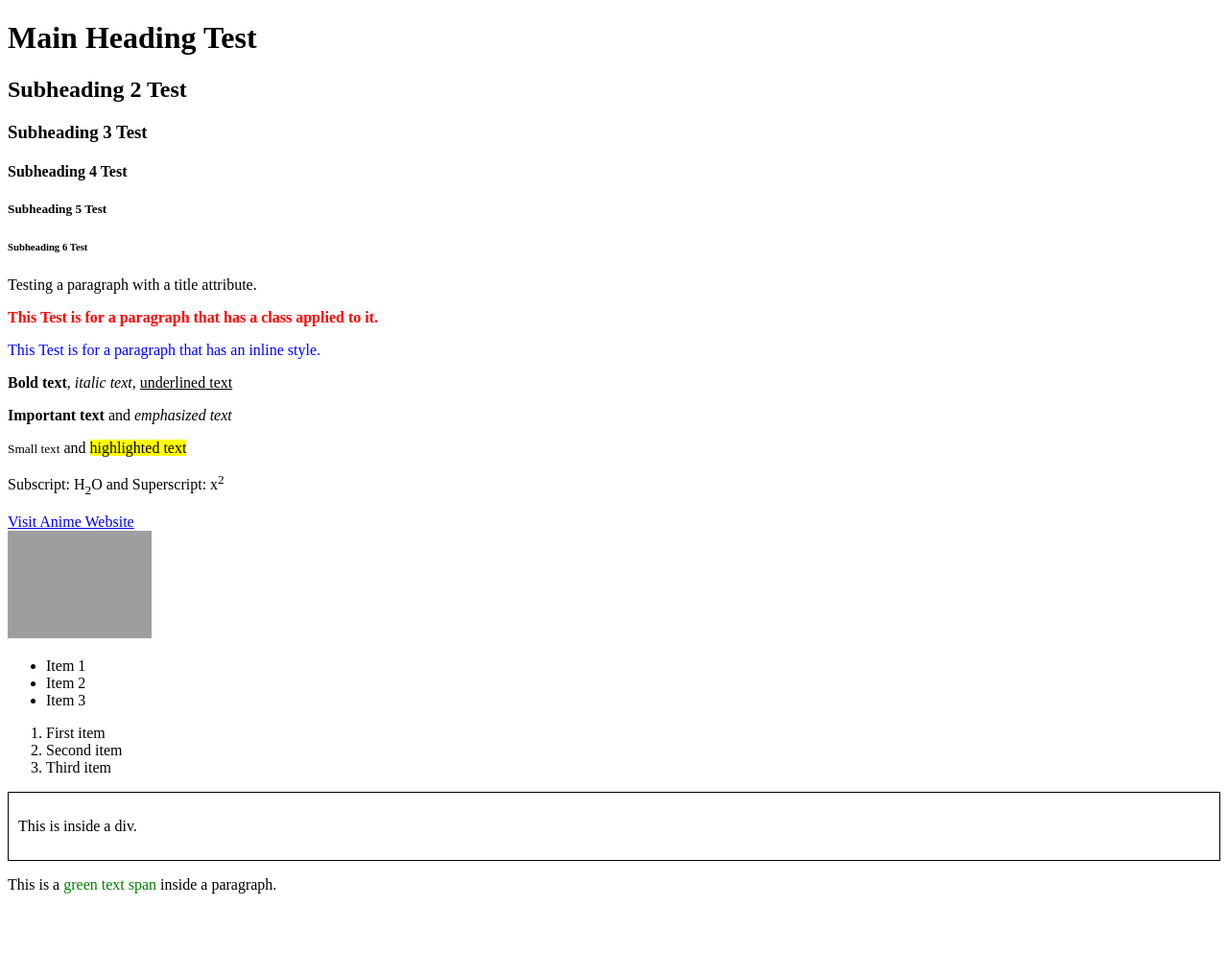
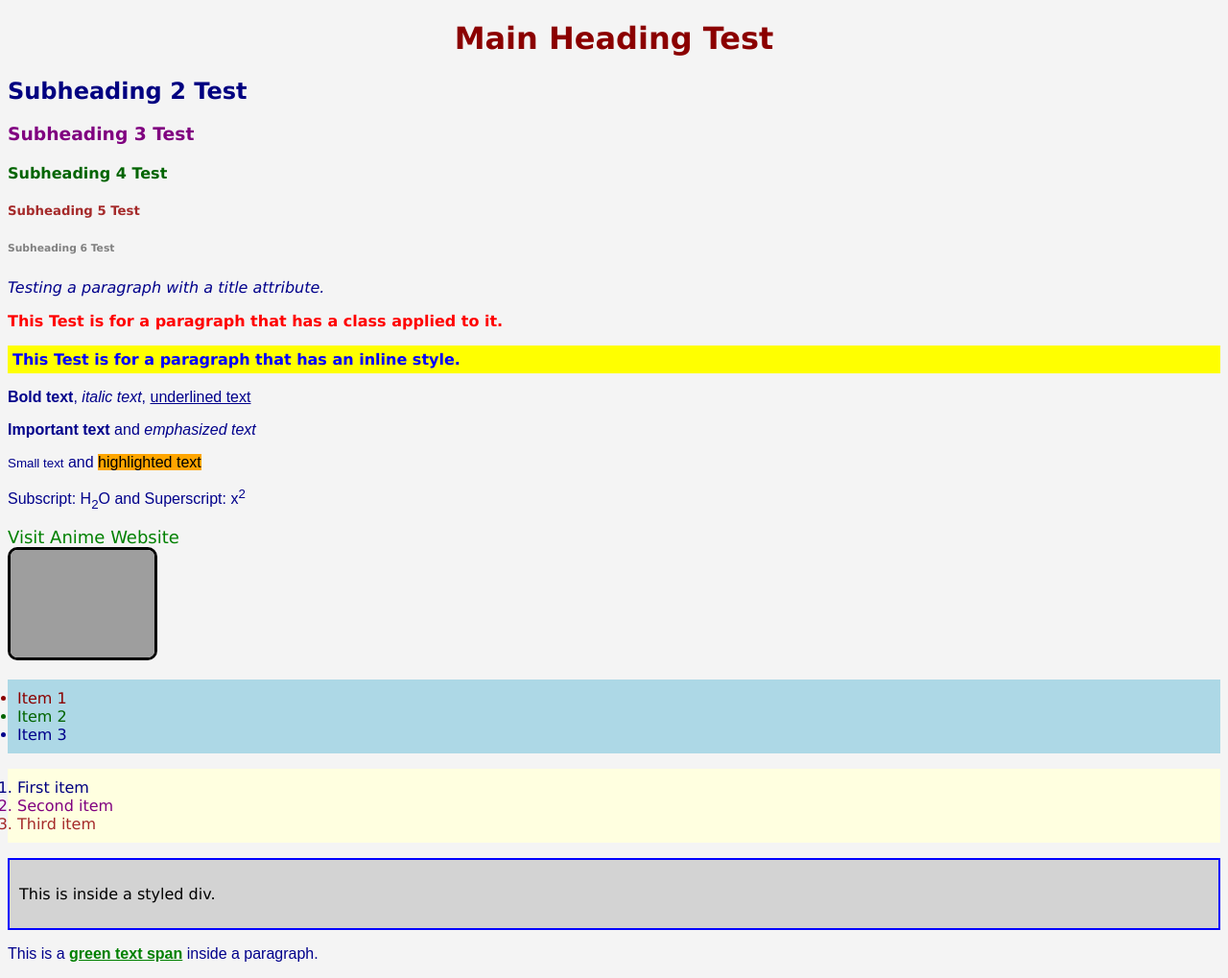
Before and after one commit to SimzFaluyi/MyFirstWebApp, a plain HTML site: page index.html in a window 1280 px wide. Shown: the whole page at 96% size. Before the commit the page ends 947 px from the top, so only its background shows below. Drawn offline with Linux system fonts and the light colour scheme; grey boxes are pictures that could not be loaded.

Commit message:
Add files via upload

```diff
--- a/index.html
+++ b/index.html
@@ -1,71 +1,63 @@
 <!DOCTYPE html>
 <html>
 <head>
-    <title>Hello World </title>
+    <title>Hello World</title>
+    <meta charset="UTF-8">
+    <meta name="description" content="A demo of HTML elements, attributes, headings, and paragraphs">
+    <meta name="viewport" content="width=device-width, initial-scale=1.0">
     <style>
         .highlight { color: red; font-weight: bold; }
+        .styled-box { border: 2px solid blue; padding: 10px; background-color: lightgray; }
+        .formatted-text { font-family: Arial, sans-serif; font-size: 16px; color: darkblue; }
+        body { background-color: #f4f4f4; font-family: Verdana, sans-serif; }
+        a { color: green; font-size: 18px; text-decoration: none; }
+        img { border: 3px solid black; border-radius: 10px; }
     </style>
 </head>
 <body>
 
-    <!-- Heading -->
-    <h1>Main Heading Test</h1>
+    <!--Headings-->
+    <h1 style="color: darkred; text-align: center;">Main Heading Test</h1>
+    <h2 style="color: navy;">Subheading 2 Test</h2>
+    <h3 style="color: purple;">Subheading 3 Test</h3>
+    <h4 style="color: darkgreen;">Subheading 4 Test</h4>
+    <h5 style="color: brown;">Subheading 5 Test</h5>
+    <h6 style="color: gray;">Subheading 6 Test</h6>
 
-    <h2>Subheading 2 Test</h2>
+    <!--Paragraphs-->
+    <p title="This is a tooltip" style="color: darkblue; font-style: italic;">Testing a paragraph with a title attribute.</p>
+    <p class="highlight">This Test is for a paragraph that has a class applied to it.</p>
+    <p style="color:blue; font-weight: bold; background-color: yellow; padding: 5px;">This Test is for a paragraph that has an inline style.</p>
 
-    <h3>Subheading 3 Test</h3>
+    <!--Formatting-->
+    <p class="formatted-text"><b>Bold text</b>, <i>italic text</i>, <u>underlined text</u></p>
+    <p class="formatted-text"><strong>Important text</strong> and <em>emphasized text</em></p>
+    <p class="formatted-text"><small>Small text</small> and <mark style="background-color: orange;">highlighted text</mark></p>
+    <p class="formatted-text">Subscript: H<sub>2</sub>O and Superscript: x<sup>2</sup></p>
 
-    <h4>Subheading 4 Test</h4>
-
-    <h5>Subheading 5 Test</h5>
-
-    <h6>Subheading 6 Test</h6>
-
-    <!-- Paragraph & attribute -->
-    <p title="This is a tooltip">Testing a paragraph with a title attribute.</p>
-
-    <p class="highlight">This Test is for a paragraph that has a class applied to it.</p>
-
-    <p style="color:blue;">This Test is for a paragraph that has an inline style.</p>
-
-    <!-- Text Formatting Element -->
-    <p><b>Bold text</b>, <i>italic text</i>, <u>underlined text</u></p>
-
-    <p><strong>Important text</strong> and <em>emphasized text</em></p>
-
-    <p><small>Small text</small> and <mark>highlighted text</mark></p>
-
-    <p>Subscript: H<sub>2</sub>O and Superscript: x<sup>2</sup></p>
-
-    <!-- Link & Image -->
+    <!--Links and Images-->
     <a href="https://www.sportskeeda.com/anime/10-anime-broke-internet-2023" target="_blank" title="Top 10 Anime in 2025 (Actually 2023 lol)">Visit Anime Website</a>
     <br>
     <img src="https://staticg.sportskeeda.com/editor/2023/08/3626c-16921875120044-1920.jpg" alt="Anime Img" width="150">
 
-    <!-- List -->
-    <ul>
-        <li>Item 1</li>
-
-        <li>Item 2</li>
-
-        <li>Item 3</li>
+    <!--Lists-->
+    <ul style="background-color: lightblue; padding: 10px;">
+        <li style="color: darkred;">Item 1</li>
+        <li style="color: darkgreen;">Item 2</li>
+        <li style="color: darkblue;">Item 3</li>
     </ul>
 
-    <ol>
-        <li>First item</li>
-
-        <li>Second item</li>
-
-        <li>Third item</li>
+    <ol style="background-color: lightyellow; padding: 10px;">
+        <li style="color: navy;">First item</li>
+        <li style="color: purple;">Second item</li>
+        <li style="color: brown;">Third item</li>
     </ol>
 
-    <!-- Div and Span -->
-    <div style="border: 1px solid black; padding: 10px;">
-
-        <p>This is inside a div.</p>
+    <!--Div and Span-->
+    <div class="styled-box">
+        <p>This is inside a styled div.</p>
     </div>
-
-    <p>This is a <span style="color: green;">green text span</span> inside a paragraph.</p>
+    <p class="formatted-text">This is a <span style="color: green; font-weight: bold; text-decoration: underline;">green text span</span> inside a paragraph.</p>
 
 </body>
 </html>
```
